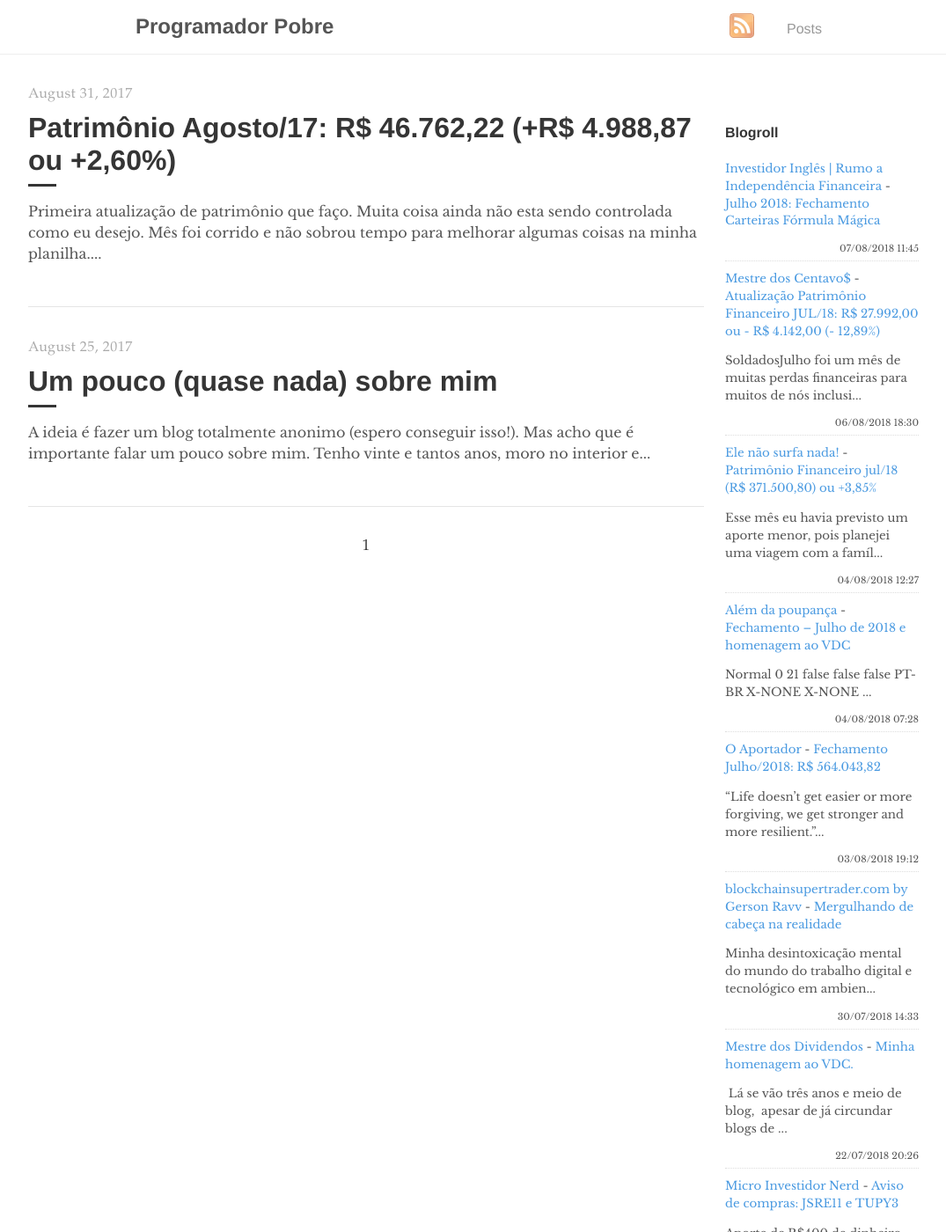
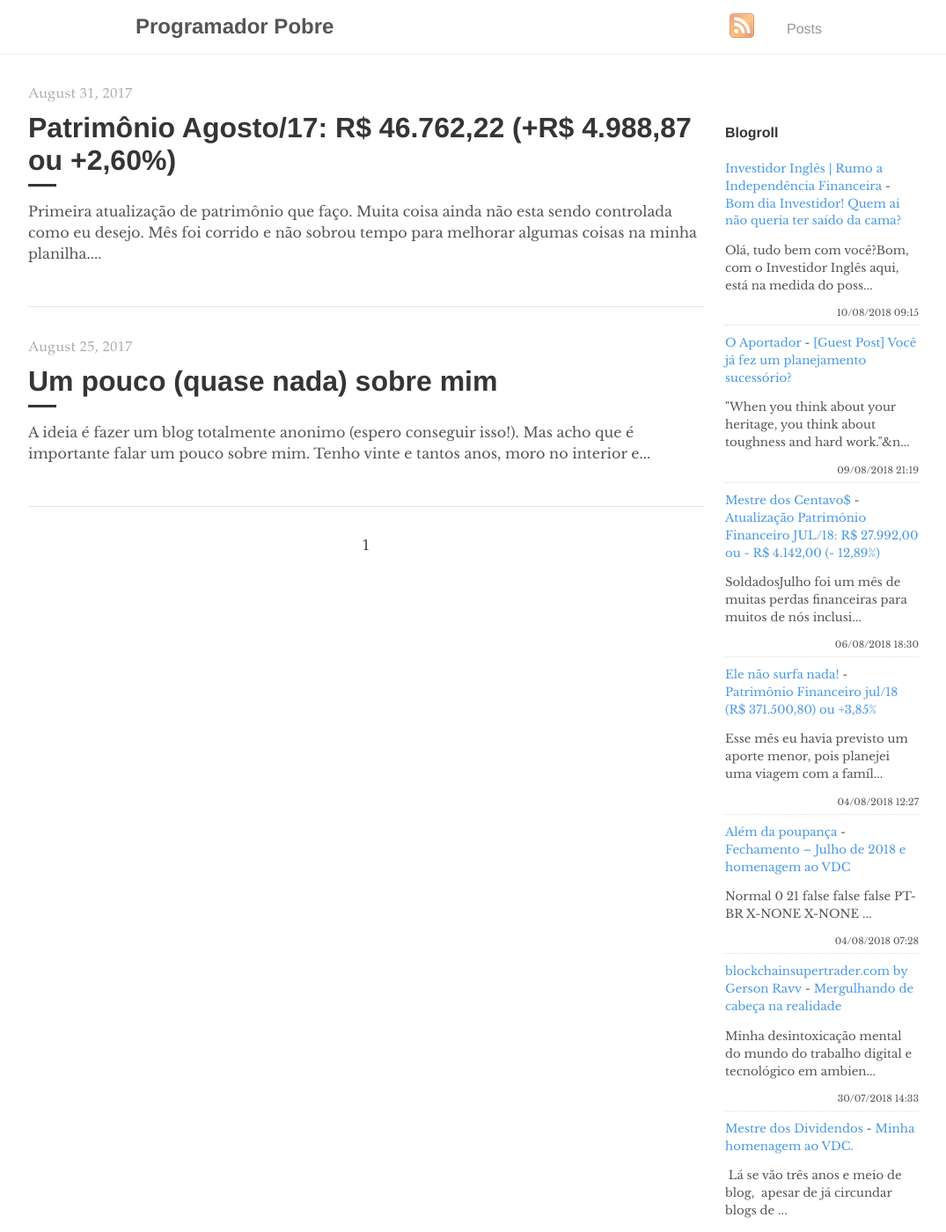
Before and after one commit to programadorpobre/programadorpobre.github.io, a Jekyll site: the page built from index.html, in a window 1280 px wide and 1400 px high. Shown: the whole window at 88% size, without its empty margins (96-1171 px from the left). Built offline with Jekyll 4.4.1, drawn with Linux system fonts in a browser that asks for light colours; the list of posts is cut into pages by our own code; comment, search, counter and statistics services are not loaded.

Commit message:
[ci skip] travis #370

```diff
--- a/_includes/feed-entries.html
+++ b/_includes/feed-entries.html
@@ -1,7 +1,12 @@
 <div class="feed-entry">
-    <a class="feed-entry-site-name" href="https://www.investidoringles.com/">Investidor Inglês | Rumo a Independência Financeira</a> - <a class="feed-entry-title" href="https://www.investidoringles.com/2018/08/julho-2018-carteiras-formula-magica-greenblatt.html">Julho 2018:  Fechamento Carteiras Fórmula Mágica</a>
-    <p class="feed-entry-summary"></p>
-    <time datetime="2018-08-07T11:45:00.000-03:00">07/08/2018 11:45</time>
+    <a class="feed-entry-site-name" href="https://www.investidoringles.com/">Investidor Inglês | Rumo a Independência Financeira</a> - <a class="feed-entry-title" href="https://www.investidoringles.com/2018/08/bom-dia-investidor-porque-fui-sair-da-cama.html">Bom dia Investidor! Quem ai não queria ter saído da cama?</a>
+    <p class="feed-entry-summary">Olá, tudo bem com você?Bom, com o Investidor Inglês aqui, está na medida do poss...</p>
+    <time datetime="2018-08-10T09:15:00.000-03:00">10/08/2018 09:15</time>
+</div>
+<div class="feed-entry">
+    <a class="feed-entry-site-name" href="https://oaportadorfinanceiro.blogspot.com/">O Aportador</a> - <a class="feed-entry-title" href="https://oaportadorfinanceiro.blogspot.com/2018/08/guest-post-voce-ja-fez-um-planejamento.html">[Guest Post] Você já fez um planejamento sucessório?</a>
+    <p class="feed-entry-summary">"When you think about your heritage, you think about toughness and hard work."&n...</p>
+    <time datetime="2018-08-09T21:19:00.000-03:00">09/08/2018 21:19</time>
 </div>
 <div class="feed-entry">
     <a class="feed-entry-site-name" href="https://mestredoscentavos.blogspot.com/">Mestre dos Centavo$</a> - <a class="feed-entry-title" href="https://mestredoscentavos.blogspot.com/2018/08/atualizacao-patrimonio-financeiro-jul18.html">Atualização Patrimônio Financeiro JUL/18: R$ 27.992,00 ou - R$ 4.142,00 (- 12,89%)</a>
@@ -17,11 +22,6 @@
     <a class="feed-entry-site-name" href="https://alemdapoupanca.blogspot.com/">Além da poupança</a> - <a class="feed-entry-title" href="https://alemdapoupanca.blogspot.com/2018/08/fechamento-julho-de-2018-e-homenagem-ao.html">Fechamento – Julho de 2018 e homenagem ao VDC</a>
     <p class="feed-entry-summary">         Normal  0      21      false  false  false    PT-BR  X-NONE  X-NONE    ...</p>
     <time datetime="2018-08-04T07:28:00.000-03:00">04/08/2018 07:28</time>
-</div>
-<div class="feed-entry">
-    <a class="feed-entry-site-name" href="https://oaportadorfinanceiro.blogspot.com/">O Aportador</a> - <a class="feed-entry-title" href="https://oaportadorfinanceiro.blogspot.com/2018/08/fechamento-julho2018-r-56404382.html">Fechamento Julho/2018: R$ 564.043,82</a>
-    <p class="feed-entry-summary">“Life doesn’t get easier or more forgiving, we get stronger and more resilient.”...</p>
-    <time datetime="2018-08-03T19:12:00.004-03:00">03/08/2018 19:12</time>
 </div>
 <div class="feed-entry">
     <a class="feed-entry-site-name" href="http://www.blockchainsupertrader.com/">blockchainsupertrader.com by Gerson Ravv</a> - <a class="feed-entry-title" href="http://www.blockchainsupertrader.com/2018/07/mergulhando-de-cabeca-na-realidade.html">Mergulhando de cabeça na realidade</a>
```
